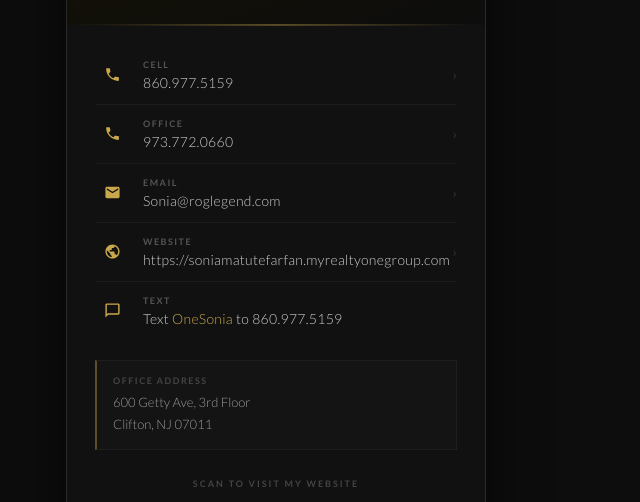
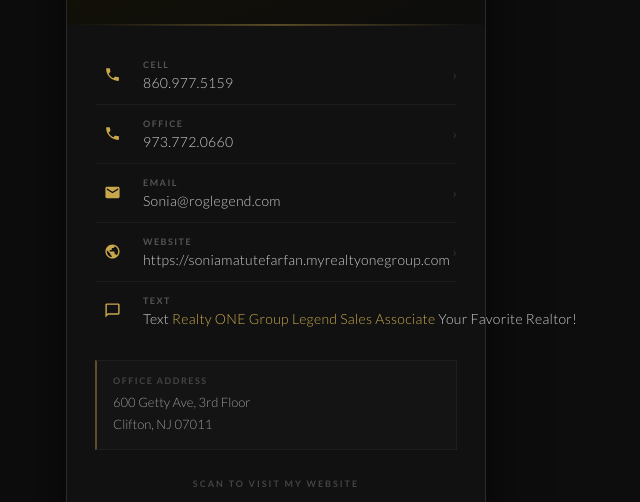
Before and after one commit to rognj/Sonia-Matute-Farfan, a plain HTML site: page index.html in a window 1280 px wide. Shown: the part 267-769 px from the top of the page, without its empty margins (364-1004 px from the left). Drawn offline with nearby package versions, Linux system fonts and the light colour scheme; a web font is replaced by a local one.

Commit message:
Update index.html

```diff
--- a/index.html
+++ b/index.html
@@ -417,7 +417,7 @@
       </div>
       <div class="contact-meta">
         <span class="contact-type">Text</span>
-        <span class="contact-label">Text <stSoniag style="color:#c9a84c;">OneSonia</stSoniag> to 860.977.5159</span>
+        <span class="contact-label">Text <stSoniag style="color:#c9a84c;">Realty ONE Group Legend Sales Associate</stSoniag> Your Favorite Realtor! </span>
       </div>
     </div>
 
```
